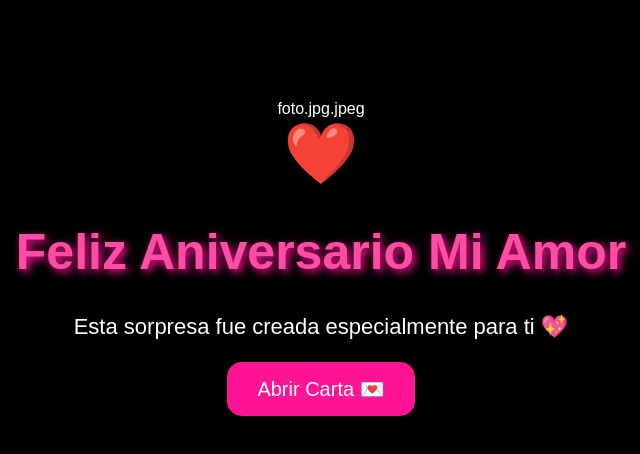
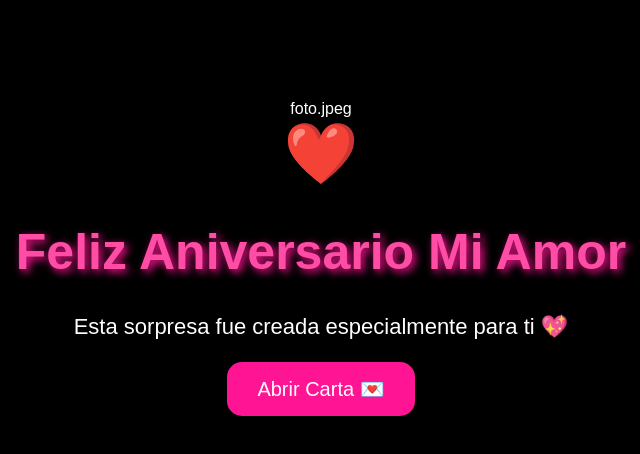
Before and after one commit to Jorge240620/aniversario, a plain HTML site: page index.html in a window 1280 px wide. Shown: the full height of the page, 319-959 px from the left. Drawn offline with Linux system fonts and the light colour scheme.

Commit message:
Fix image file extension in index.html

```diff
--- a/index.html
+++ b/index.html
@@ -5,7 +5,7 @@
 <meta name="viewport" content="width=device-width, initial-scale=1.0">
 
 <title>Feliz Aniversario ❤️</title>
-foto.jpg.jpeg
+foto.jpeg
 <style>
 
 body{
```
